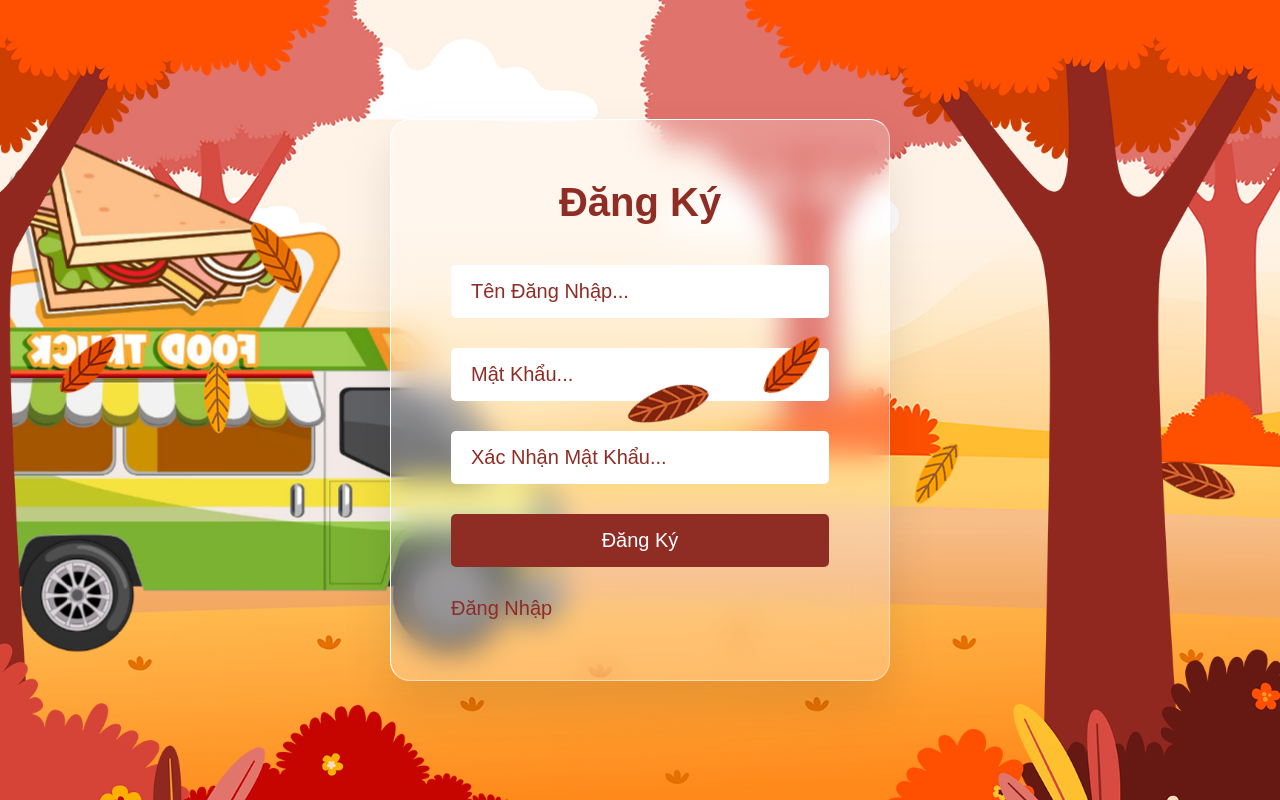
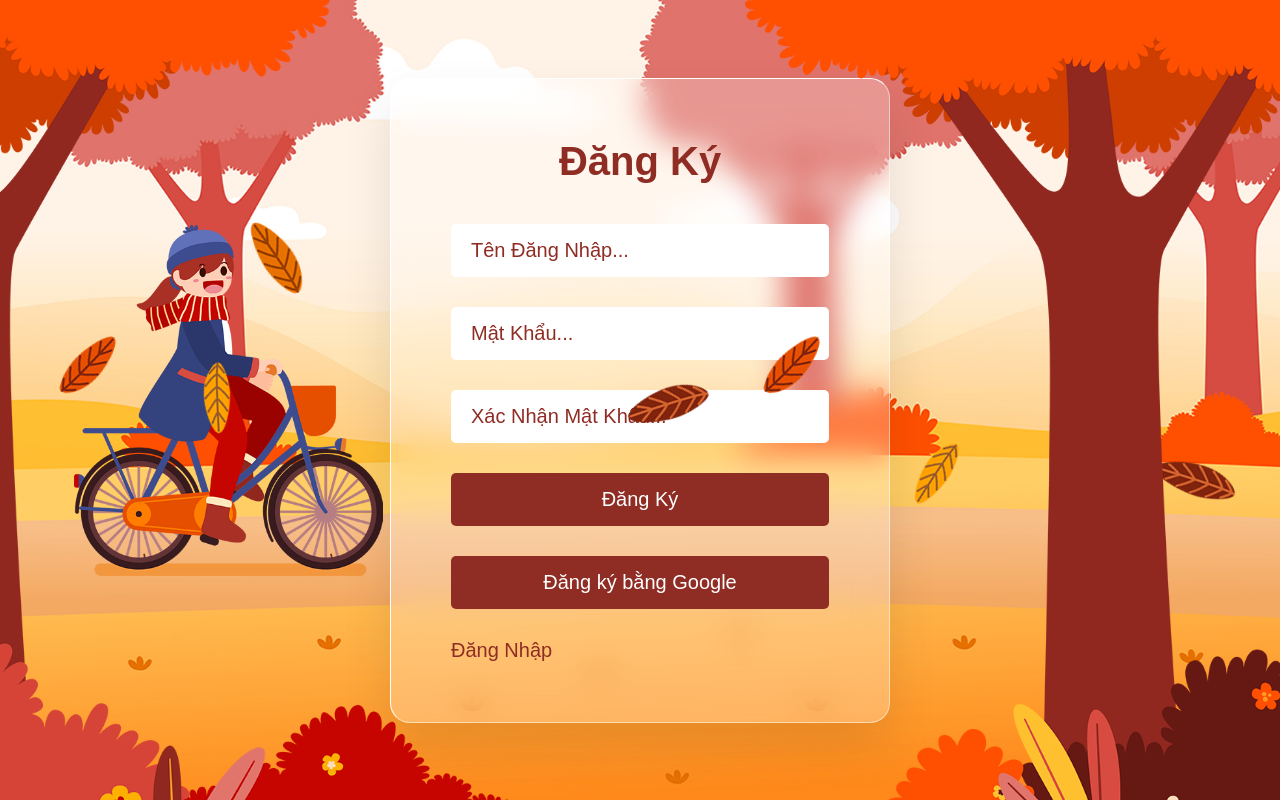
Before and after one commit to AnhTona/Webmarket, a PHP site: page /view/html/register.php in a window 1280 px wide. Run offline with PHP 8.4, Linux system fonts and the light colour scheme.

Commit message:
page login and register

```diff
--- a/view/css/style_register.css
+++ b/view/css/style_register.css
@@ -36,9 +36,9 @@ section .trees {
   pointer-events: none;
 }
 
-section .truck {
+section .girl {
   position: absolute;
-  scale: 0.35;
+  scale: 0.65;
   pointer-events: none;
   animation: animateGirl 10s linear infinite;
 }
--- a/view/html/login.php
+++ b/view/html/login.php
@@ -34,6 +34,10 @@
                 <div class="inputBox">
                     <input type="submit" value="Login" id="btn">
                 </div>
+                <div class="inputBox">
+                    <input type="submit" value="Đăng Nhập bằng Google" href="/Webmarket/auth/google_login.php" id="btn">
+                </div>
+
                 <div class="group">
                     <a href="#">Forget Password</a>
                     <a href="#">Signup</a>
--- a/view/html/register.php
+++ b/view/html/register.php
@@ -20,7 +20,7 @@
 			</div>
 		</div>
 		<img src="image/bg.jpg" class="bg">
-		<img src="image/truck.png" class="truck">
+		<img src="image/girl.png" class="girl">
 		<img src="image/trees.png" class="trees">
         <form method="POST" action="/controller/controller_register.php"></form>
             <div class="register">
@@ -37,6 +37,9 @@
                 <div class="inputBox">
                     <input type="submit" value="Đăng Ký" id="btn">
                 </div>
+                <div class="inputBox">
+                    <input type="submit" value="Đăng ký bằng Google" href="/Webmarket/auth/google_register.php" id="btn">
+                </div>
                 <div class="group">
                     <a href="#">Đăng Nhập</a>
                 </div>
```
